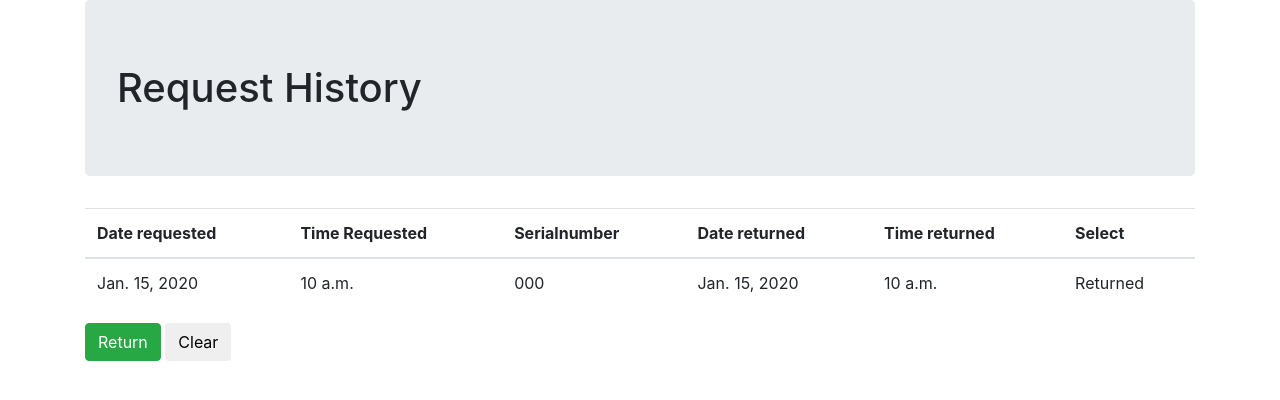
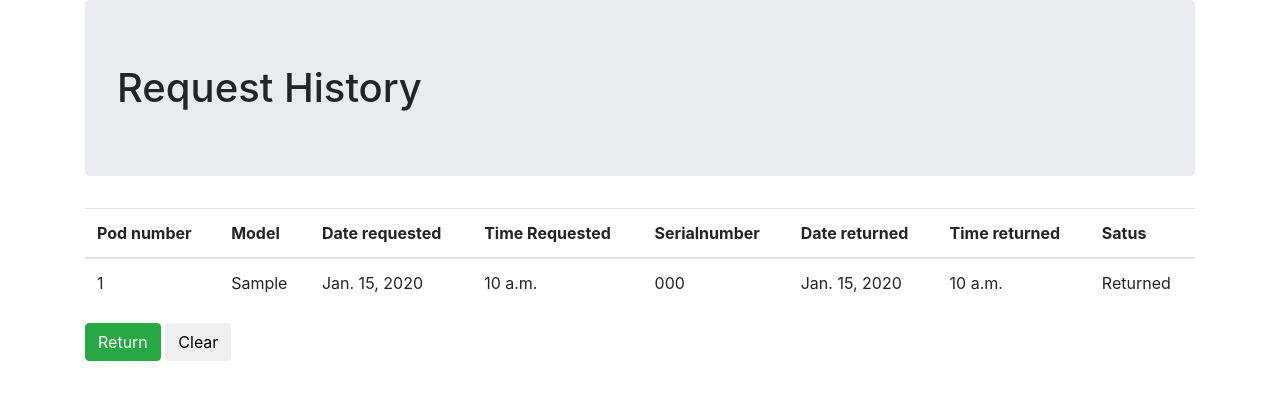
Before and after one commit to ayomikvn/lab_inventory, a Django app: page /podrequest/history/ in a window 1280 px wide. Shown: the part 56-456 px from the top of the page. Run offline with Django 3.2, Linux system fonts and the light colour scheme; a user stored in the database is signed in; tables that the repository leaves empty hold one stand-in row (values such as "Sample post"); some libraries are stand-ins or nearby versions.

Commit message:
Display Podnumber and Model on Request history page. Bug that causes repetitive table data is fixed.

```diff
--- a/podrequest/views.py
+++ b/podrequest/views.py
@@ -81,23 +81,44 @@ def request_device(request):
 
     return HttpResponseRedirect(reverse('podrequest:device_list'))
 
-
+#import pdb
 class HistoryListView(ListView):
     model = RequestHistory
     template_name = 'podrequest/history.html'
-    context_object_name = "request_history"
-"""
+    #context_object_name = "request_history"
+
     def get_context_data(self, **kwargs):
         context = super(HistoryListView, self).get_context_data(**kwargs)
 
+        #Get the usernames and serialnumbers from database, where the device is in use
+        #Distinct is used because we don't need more than one instance of the values to filter in the 'for' loop in the history page
+        history_detail_ids = RequestHistory.objects.distinct().values('username_id', 'serialnumber_id')
+
+        #List of Dictionaries storing serialnumbers and usernames (firstname and lastname)
+        list_of_details = []
+        position = 0
+
+        for pod in history_detail_ids:
+            list_of_details += Device.objects.filter(
+                serialnumber=pod['serialnumber_id']).values('podnumber', 'device_model','serialnumber')
+            list_of_details[position]['user_id'] = pod['username_id']
+            position+=1
+
+        context['pod_details'] = list_of_details
+        #pdb.set_trace()
+
         return context
-"""
+
 
 
 #This method updates the availablity of a firewall in Device table and the datetime in the RequestHistory table
 def return_device(request):
     if request.method == "POST":
-        request_history_id_list = get_primary_key_list(request)
+        try:
+            request_history_id_list = []
+            request_history_id_list = get_primary_key_list(request)
+        except:
+            print("Empty REQUEST!!")
         current_user = request.user
 
         if current_user.is_authenticated():
--- a/templates/auth_app/register.html
+++ b/templates/auth_app/register.html
@@ -8,12 +8,14 @@
     {% else %}
         <h1>Register here</h1>
 
+        <div id="login" class="bg-form"></div>
         <form method="post" enctype="multipart/form-data">
             {% csrf_token %}
             {{user_form.as_p}}
             <input type="submit" value="Register" name="" />
         </form>
         <a href="{% url 'auth_app:user_login' %}">Login to continue</a>
+        </div>
     {% endif %}
 </div>
 
--- a/templates/podrequest/history.html
+++ b/templates/podrequest/history.html
@@ -7,20 +7,29 @@
     <table class="table table-hover">
         <thead>
             <tr>
+                <th>Pod number</th>
+                <th>Model</th>
                 <th>Date requested</th>
                 <th>Time Requested</th>
                 <th>Serialnumber</th>
                 <th>Date returned</th>
                 <th>Time returned</th>
-                <th>Select</th>
+                <th>Satus</th>
             </tr>
         </thead>
         <tbody>
-            {% for history in request_history %}
-             {% if user.is_authenticated %}
-             <!--Only display Pods this user requested-->
+            {% for history in requesthistory_list %} {% if user.is_authenticated %}
+            <!--Only display Pods this user requested-->
             {% if history.username_id == user.id %}
             <tr>
+                {% for device in pod_details %}
+                    <!--Display the pod number and model of the requested pod-->
+                    <!--Pod_details contains pods requested by different users, so the second part of the 'if' condition is necessary-->
+                    {% if history.serialnumber_id == device.serialnumber and device.user_id == history.username_id %}
+                    <td>{{ device.podnumber }}</td>
+                    <td>{{ device.device_model }}</td>
+                    {% endif %}
+                {% endfor %}
                 <td>{{history.date_requested}}</td>
                 <td>{{history.time_requested}}</td>
                 <td>{{history.serialnumber_id}}</td>
@@ -28,15 +37,12 @@
                 <td>{{history.time_returned}}</td>
                 <td>
                     {% if not history.date_returned %}
-                    <input type="checkbox" name='request_history_object' value={{history.id}} />
-                    {% else %}
-                        <span>Returned</span>
+                    <input type="checkbox" name='request_history_object' value={{history.id}} /> {% else %}
+                    <span>Returned</span>
                     {% endif %}
                 </td>
             </tr>
-            {% endif %}
-             {% endif %}
-            {% endfor %}
+            {% endif %} {% endif %} {% endfor %}
         </tbody>
     </table>
     <input type="submit" class="btn btn-success" value="Return" name="" />
```
Also changed, not shown: static/css/auth-app-styles.css (+9 -0 lines), templates/auth_app/login.html (+8 -11 lines).
